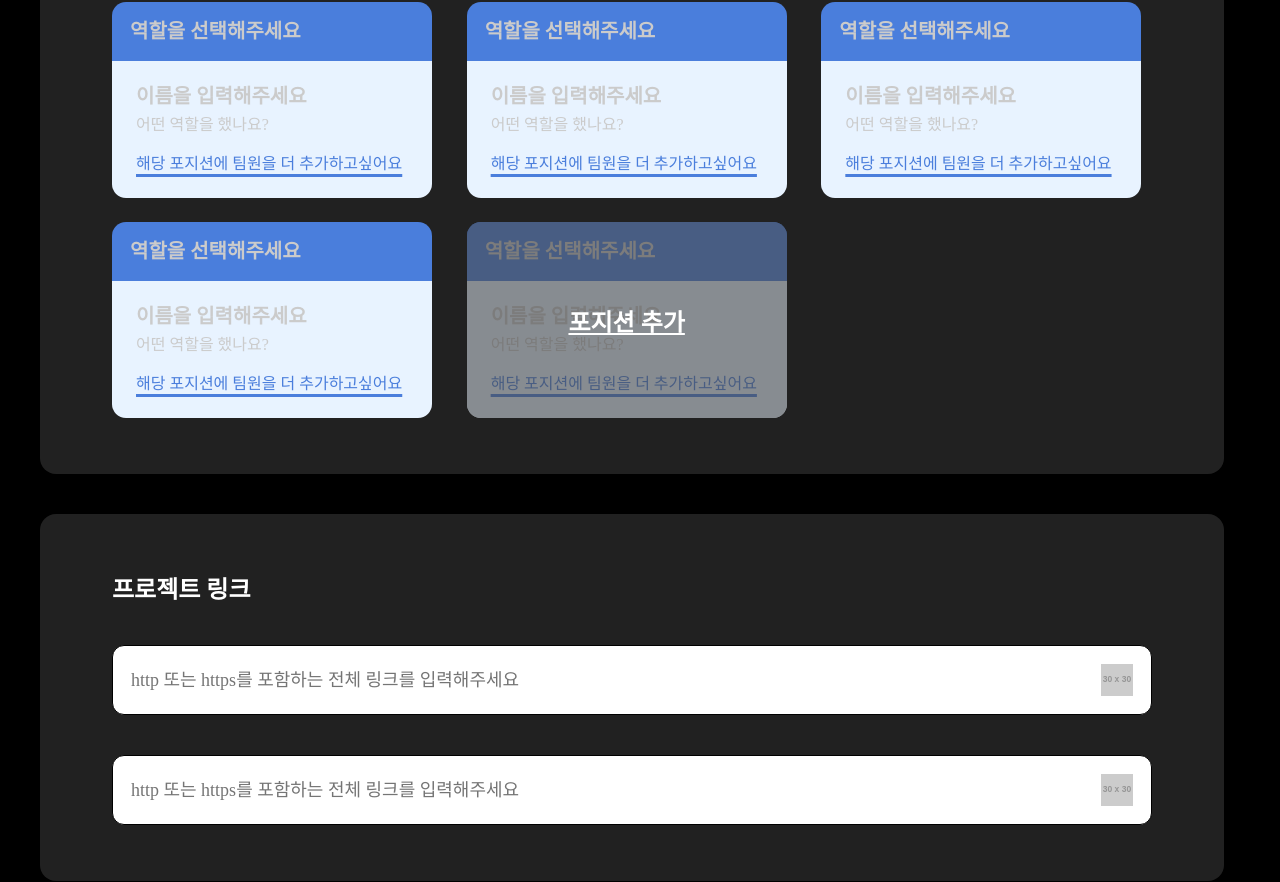
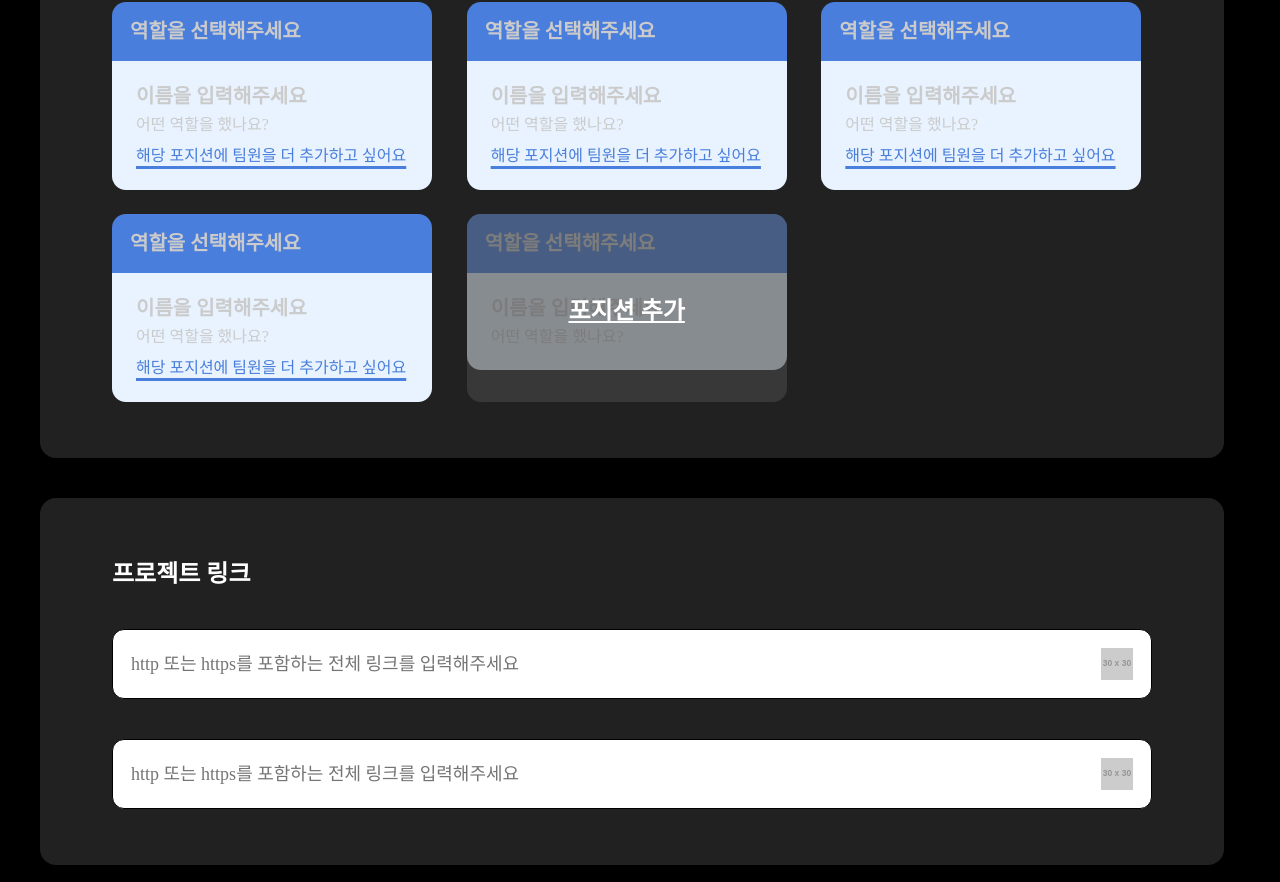
Before and after one commit to chalIengers/challengers-front, a React (Create React App) app: page /project/publish in a window 1280 px wide. Shown: the part 2145-3027 px from the top of the page. Built offline with nearby package versions, Linux system fonts and the light colour scheme; a web font is replaced by a local one.

Commit message:
팀원 구성 박스 수정 #30

```diff
--- a/src/component/emotion/GlobalStyle.tsx
+++ b/src/component/emotion/GlobalStyle.tsx
@@ -126,3 +126,17 @@ export const Section = ({ children, gap }: SectionType) => (
 Section.defaultProps = {
   gap: 0,
 };
+export const Body5 = ({ children, style, onClick }: StyleContainerType) => (
+  <div
+    css={css`
+      ${theme.typography.body1}
+      ${style}
+    `}
+    onClick={onClick}
+    onKeyDown={onClick}
+    role="button"
+    tabIndex={0}
+  >
+    {children}
+  </div>
+);
--- a/src/component/project/emotion/component.tsx
+++ b/src/component/project/emotion/component.tsx
@@ -99,7 +99,18 @@ InfoDownContainer.defaultProps = {
   fixHeight: false,
 };
 
-export const InfoInput = ({ placeholder, large }: { placeholder: string; large?: boolean }) => (
+export const InfoInput = ({
+  placeholder,
+  large,
+  value,
+  onChange,
+}: {
+  placeholder: string;
+  large?: boolean;
+  value?: string;
+  // eslint-disable-next-line no-unused-vars
+  onChange?: (e: React.ChangeEvent<HTMLInputElement>) => void;
+}) => (
   <input
     css={css`
       background-color: transparent;
@@ -109,9 +120,13 @@ export const InfoInput = ({ placeholder, large }: { placeholder: string; large?:
       }
     `}
     placeholder={placeholder}
+    value={value}
+    onChange={onChange}
   />
 );
 
 InfoInput.defaultProps = {
   large: false,
+  value: '',
+  onChange: () => {},
 };
--- a/src/component/project/publish/component.tsx
+++ b/src/component/project/publish/component.tsx
@@ -2,7 +2,7 @@
 import { css } from '@emotion/react';
 import React, { useState } from 'react';
 import theme from '../../../styles/theme';
-import { Body1, Header1, Section } from '../../emotion/GlobalStyle';
+import { Body5, Header1, Section } from '../../emotion/GlobalStyle';
 import {
   InfoContainer,
   InfoDownContainer,
@@ -10,6 +10,7 @@ import {
   InfoUpperContainer,
   LinkImg,
 } from '../emotion/component';
+import { TeamMember } from '../../../types/globalType';
 
 export const Overlay = ({ addInfo }: { addInfo: boolean | undefined }) => {
   return (
@@ -43,6 +44,13 @@ export const Overlay = ({ addInfo }: { addInfo: boolean | undefined }) => {
 //   ModalBoxComponent.current?.style.setProperty('display', 'none');
 // };
 export const TeamInfoInputBox = ({ addInfo }: { addInfo?: boolean }) => {
+  const [infoData, setInfoData] = useState<TeamMember[]>([{ id: 1, name: '', role: '' }]);
+
+  const handleAddInfo = () => {
+    const newMember: TeamMember = { id: infoData.length + 1, name: '', role: '' };
+    setInfoData([...infoData, newMember]);
+  };
+
   return (
     <InfoContainer>
       <InfoUpperContainer>
@@ -51,10 +59,32 @@ export const TeamInfoInputBox = ({ addInfo }: { addInfo?: boolean }) => {
 
       <InfoDownContainer>
         <Section gap="0.8">
-          <InfoInput placeholder="이름을 입력해주세요" large />
-          <InfoInput placeholder="어떤 역할을 했나요?" />
+          {infoData.map((item, index) => (
+            <Section key={item.id} gap="0.8">
+              <InfoInput
+                placeholder="이름을 입력해주세요"
+                large
+                value={item.name}
+                onChange={(e) => {
+                  const updatedData = [...infoData];
+                  updatedData[index].name = e.target.value;
+                  setInfoData(updatedData);
+                }}
+              />
+              <InfoInput
+                placeholder="어떤 역할을 했나요?"
+                value={item.role}
+                onChange={(e) => {
+                  const updatedData = [...infoData];
+                  updatedData[index].role = e.target.value;
+                  setInfoData(updatedData);
+                }}
+              />
             </Section>
-        <Body1
+          ))}
+          {!addInfo && (
+            <Body5
+              onClick={handleAddInfo}
               style={css`
                 ${theme.typography.body2};
                 color: ${theme.palette.primary[500]};
@@ -65,8 +95,10 @@ export const TeamInfoInputBox = ({ addInfo }: { addInfo?: boolean }) => {
                 }
               `}
             >
-          해당 포지션에 팀원을 더 추가하고싶어요
-        </Body1>
+              해당 포지션에 팀원을 더 추가하고 싶어요
+            </Body5>
+          )}
+        </Section>
       </InfoDownContainer>
 
       <Overlay addInfo={addInfo} />
--- a/src/types/globalType.ts
+++ b/src/types/globalType.ts
@@ -12,6 +12,7 @@ export interface StyleType {
 export interface StyleContainerType {
   children: ReactNode;
   style?: SerializedStyles;
+  onClick?: () => void;
 }
 
 export interface SelectBoxProps {
@@ -101,3 +102,8 @@ export interface TextInputBoxType {
 export interface TagListType extends ContainerType {
   small?: boolean;
 }
+export interface TeamMember {
+  id: number;
+  name: string;
+  role: string;
+}
```
Lines whose indentation alone changed are shown as unchanged.
